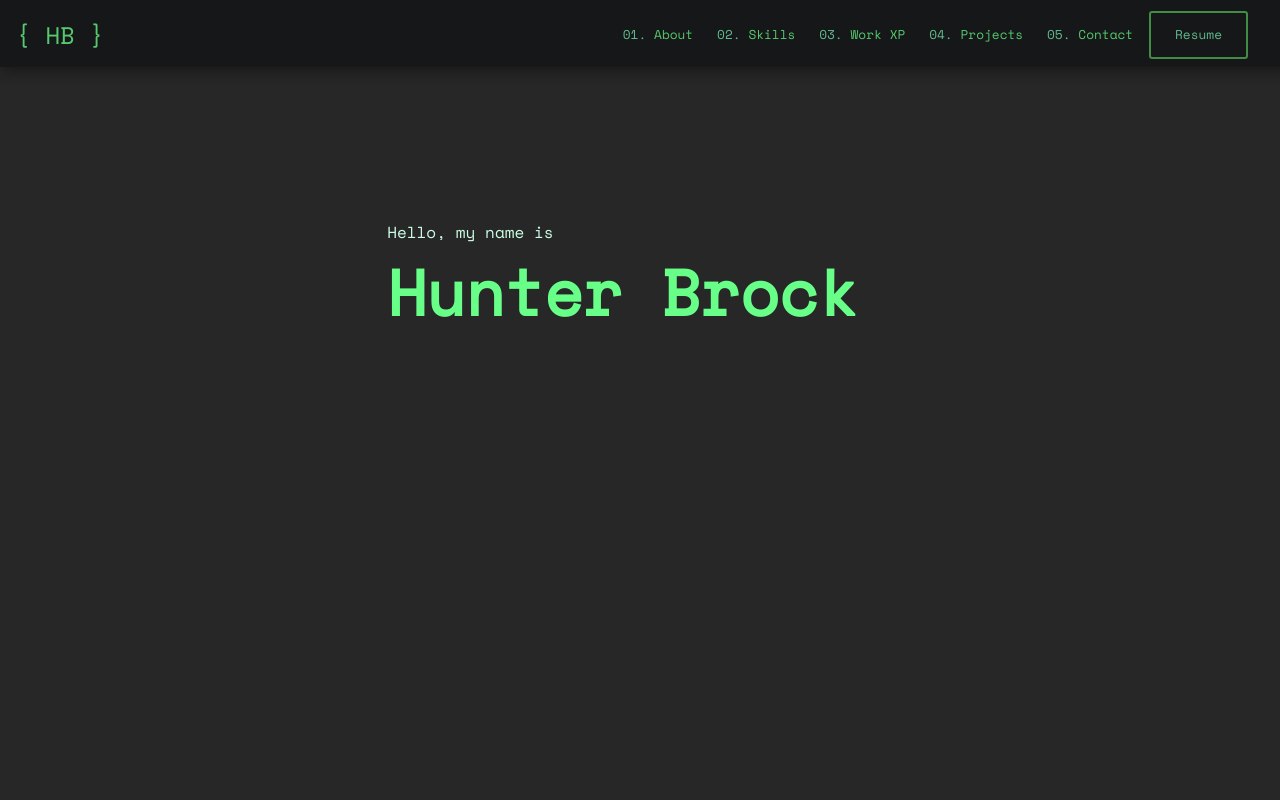
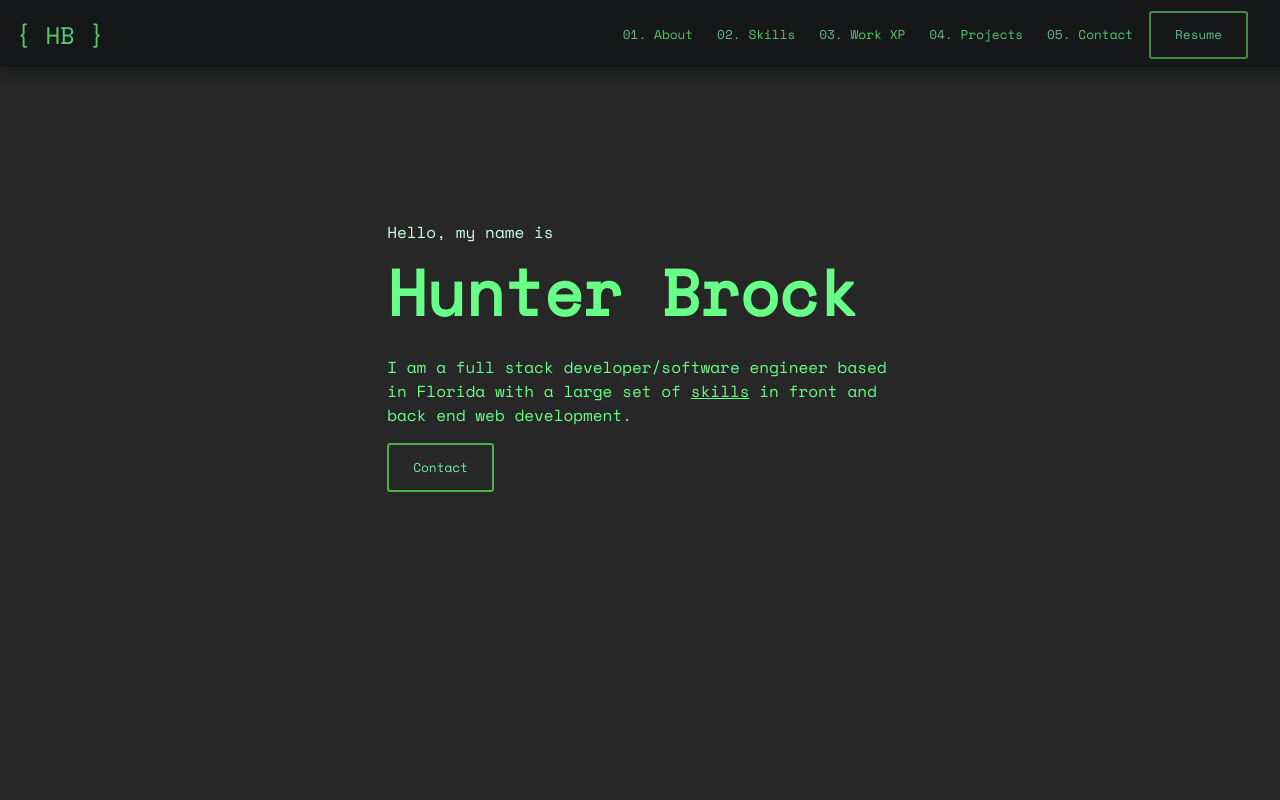
Before and after one commit to hbrockster/personal-site, a Vue app: page / in a window 1280 px wide. Shown: the top 800 px of the page. Built offline with nearby package versions, Linux system fonts and the light colour scheme.

Commit message:
Added intro

```diff
--- a/src/App.vue
+++ b/src/App.vue
@@ -3,9 +3,11 @@
     <NavigationBar />
     <div class="main-content">
       <Introduction />
-      <HelloWorld msg="Hunter to Your Vue.js App" />
-      <HelloWorld msg="Hunter to Your Vue.js App" />
-      <HelloWorld id="hunter" msg="Hunter to Your Vue.js App" />
+      <HelloWorld id="about" msg="Hunter to Your Vue.js App" />
+      <HelloWorld id="skills" msg="Hunter to Your Vue.js App" />
+      <HelloWorld id="work-xp" msg="Hunter to Your Vue.js App" />
+      <HelloWorld id="projects" msg="Hunter to Your Vue.js App" />
+      <HelloWorld id="contact" msg="Hunter to Your Vue.js App" />
     </div>
   </div>
 </template>
@@ -27,6 +29,8 @@ export default {
 
 <style lang="scss">
 @import "@/assets/default.scss";
+@import "@/assets/buttons.scss";
+
 .main-content {
   padding: 10rem 30%;
 }
--- /dev/null
+++ b/src/assets/buttons.scss
@@ -0,0 +1,23 @@
+@import "@/assets/default.scss";
+@import "@/assets/variables.scss";
+
+.button {
+    background-color: transparent;
+    border: 0.125rem solid #4caf50;
+    border-radius: 0.2rem;
+    padding: 0.8rem 1.5rem;
+    text-align: center;
+    display: inline-block;
+    font-size: 0.8rem;
+    color: #75ebb0;
+    cursor: pointer;
+    transition: all 300ms;
+    font-family: inherit;
+    text-decoration: none;
+  }
+  .button:hover {
+    //background-color: #cbffe5;
+    box-shadow: inset 0 0 0.7rem 0.4rem #cbffe5;
+    //box-shadow: 0 0 0.5rem #cbffe5;
+    font-size: 0.9rem;
+  }
--- a/src/components/Introduction.vue
+++ b/src/components/Introduction.vue
@@ -1,9 +1,16 @@
 <template>
-  <div id="Introduction" class="intro">
+  <div id="intro" class="intro">
     <div class="intro__msg">
       Hello, my name is
     </div>
     <div class="intro__name">Hunter Brock</div>
+    <p>
+      I am a full stack developer/software engineer based in Florida with a
+      large set of <a href="#skills">skills</a> in front and back end web
+      development.
+    </p>
+    <!-- <button class="button">Contact</button> -->
+    <a href="#contact" class="button">Contact</a>
   </div>
 </template>
 <script>
```
